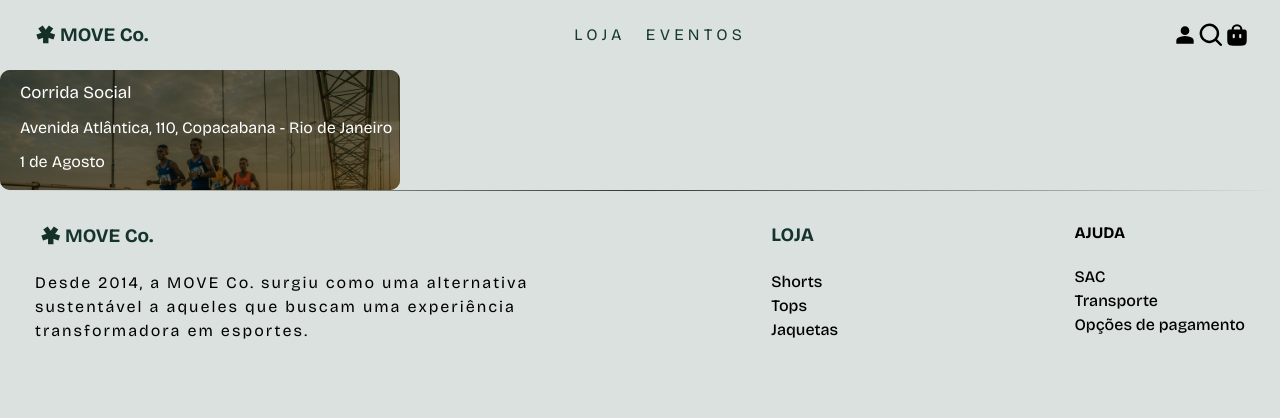
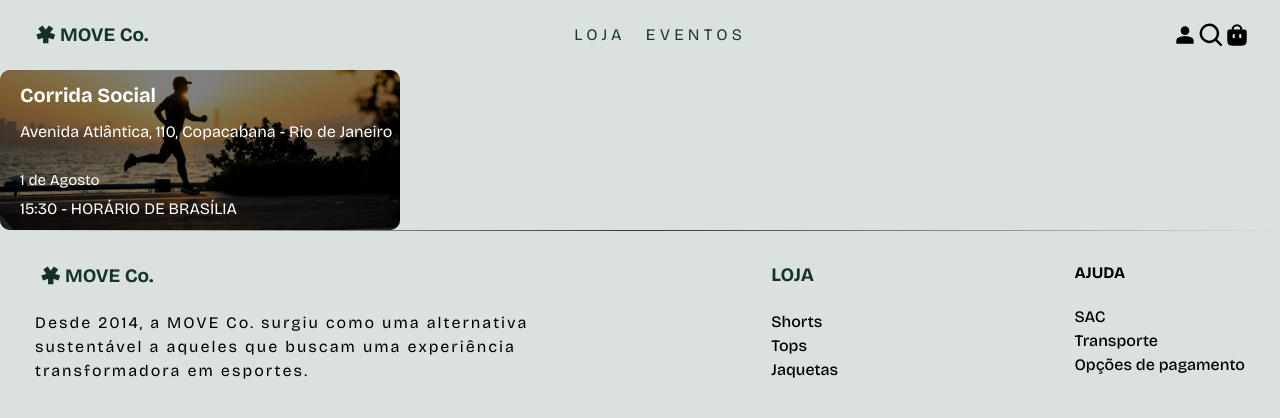
Before and after one commit to ViniGomes1/move-ecommerce-react, a React (Vite) app: page /events in a window 1280 px wide. Shown: the top 418 px of the page. Built offline with nearby package versions, Linux system fonts and the light colour scheme.

Commit message:
corrigido o scroll

```diff
--- a/src/Components/EventCard/EventCard.css
+++ b/src/Components/EventCard/EventCard.css
@@ -1,38 +1,9 @@
 .event-card-container{
     position: relative;
     width: 400px;
-    height: 120px;
+    height: 160px;
     background-color: rgb(0, 0, 0);
     border-radius: 10px;
     overflow: hidden;
     cursor: pointer;
 }
-
-.event-card-image{
-    position: relative;
-    width: 100%;
-    height: 450px;
-    overflow: hidden;
-    z-index: 1;
-    opacity: 0.5;
-}
-
-.text-event-card{
-    position: absolute;
-    z-index: 2;
-}
-
-.text-event-card div{
-    padding-left: 20px;
-    padding-top: 10px;
-}
-
-.text-event-card div h4{
-    margin-top: 10px;
-    color: #ffffff;
-}
-
-.text-event-card div p{
-    color: #ffffff;
-    font-size: 17px;
-}
--- a/src/Components/EventCard/EventCard.jsx
+++ b/src/Components/EventCard/EventCard.jsx
@@ -3,15 +3,16 @@ import "./EventCard.css"
 function EventCard(){
     return(
         <div className="event-card-container">
-            <div className="text-event-card">
-                <div>
-                    <p>Corrida Social</p>
-                    <h4>Avenida Atlântica, 110, Copacabana - Rio de Janeiro</h4>
-                    <h4>1 de Agosto</h4>
+            <div className="absolute z-2">
+                <div className="pl-[20px] pt-[10px]">
+                    <p className="text-[#ffffff] text-[20px] font-bold">Corrida Social</p>
+                    <h4 className="mt-[10px] text-[#ffffff]">Avenida Atlântica, 110, Copacabana - Rio de Janeiro</h4>
+                    <h4 className="text-[15px]  mt-[25px] text-[#ffffff]">1 de Agosto</h4>
+                    <h4 className="mt-[5px] text-[#ffffff]">15:30 - HORÁRIO DE BRASÍLIA</h4>
                 </div>
             </div>
-            <div className="event-card-image">
-                <img src="/Imagens/Card Event/corrida.jpg" />
+            <div className="z-1">
+                <img className="object-cover object-[0px_-60px] opacity-50" src="/Imagens/Card Event/corrida.jpg" />
             </div>
         </div>
     )
```
Also changed, not shown: public/Imagens/Card Event/corrida.jpg.
